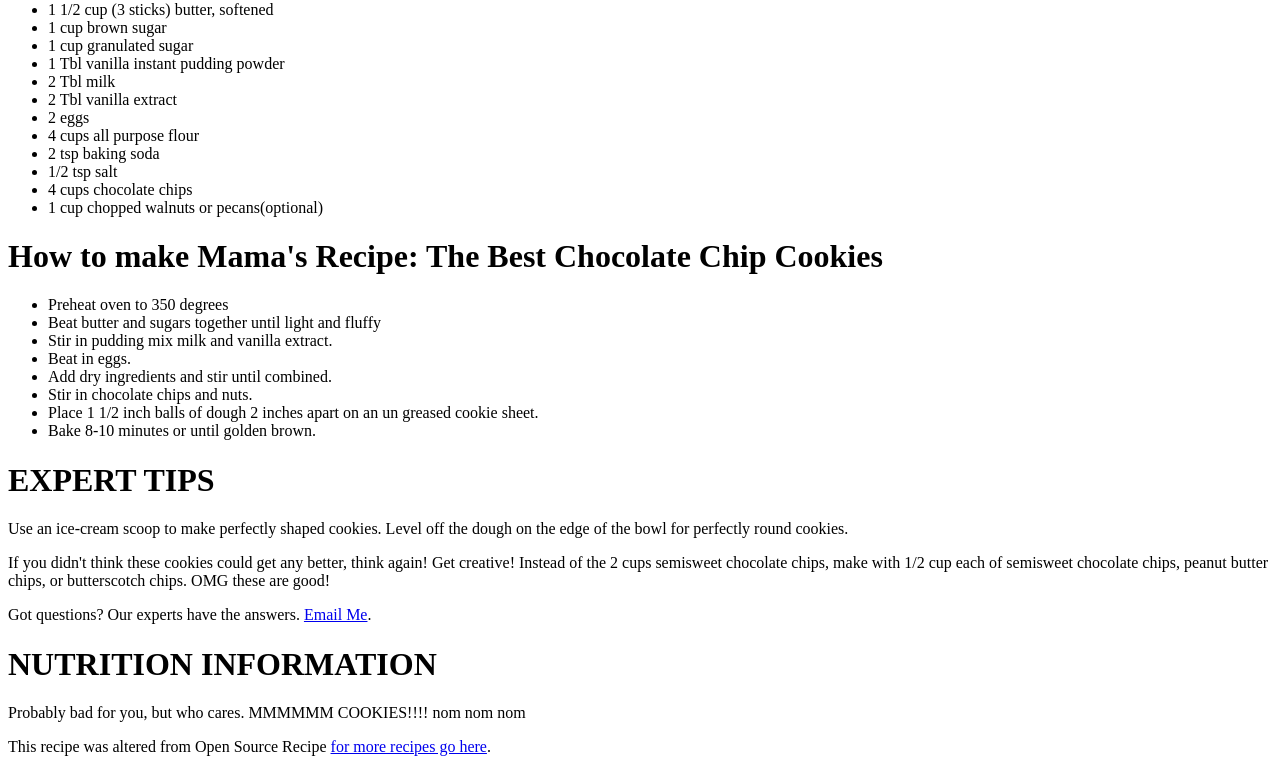
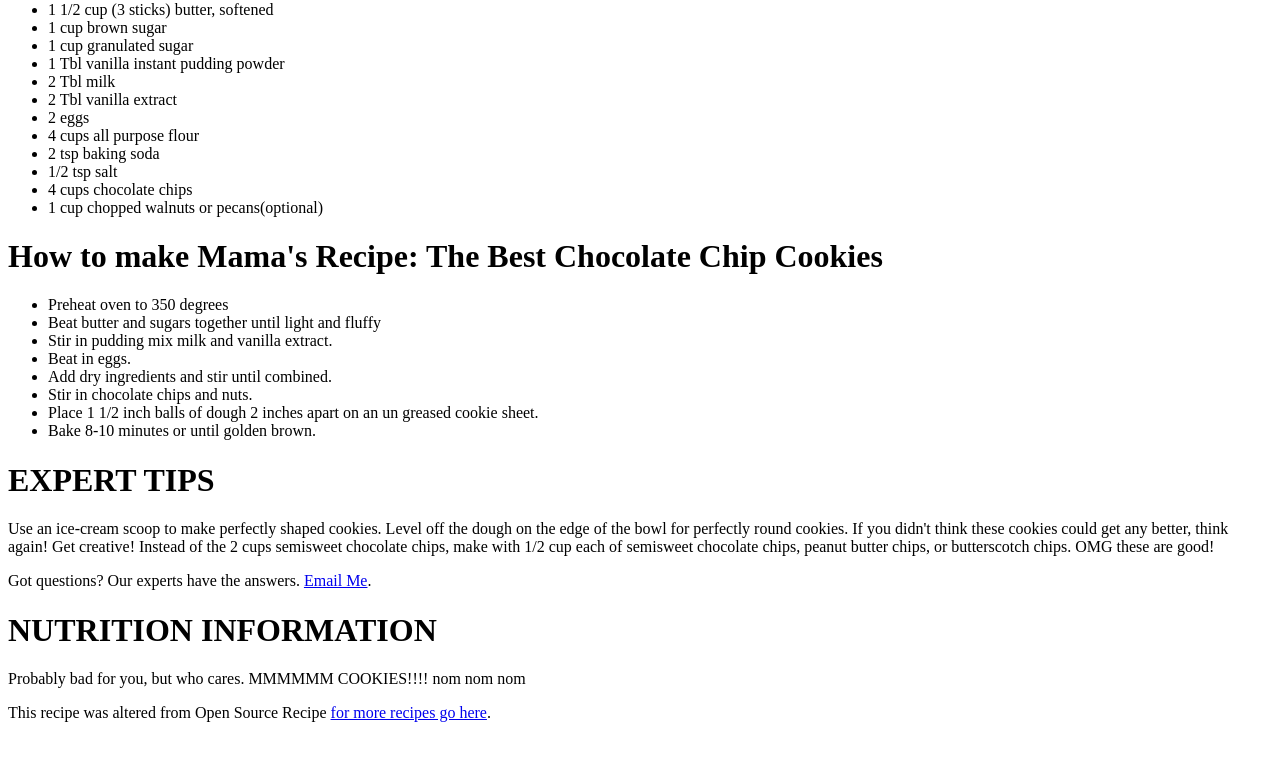
Before and after one commit to nalvarez112/FEWD, a plain HTML site: page cookie-recipe/cookie-recipe.html in a window 1280 px wide. Shown: the part 679-1451 px from the top of the page. After the commit the page ends 1417 px from the top, so only its background shows below. Drawn offline with Linux system fonts and the light colour scheme.

```diff
--- a/cookie-recipe/cookie-recipe.html
+++ b/cookie-recipe/cookie-recipe.html
@@ -59,8 +59,7 @@
 	</ul>
 
 <h1>EXPERT TIPS</h1>
-	<p>Use an ice-cream scoop to make perfectly shaped cookies. Level off the dough on the edge of the bowl for perfectly round cookies.</p>
-	<p>If you didn't think these cookies could get any better, think again! Get creative! Instead of the 2 cups semisweet chocolate chips, make with 1/2 cup each of semisweet chocolate chips, peanut butter chips, or butterscotch chips. OMG these are good!</p>
+	<p>Use an ice-cream scoop to make perfectly shaped cookies. Level off the dough on the edge of the bowl for perfectly round cookies. If you didn't think these cookies could get any better, think again! Get creative! Instead of the 2 cups semisweet chocolate chips, make with 1/2 cup each of semisweet chocolate chips, peanut butter chips, or butterscotch chips. OMG these are good!</p>
 
 	<p>Got questions? Our experts have the answers. <a href="mailto:me@fakeemail.com">Email Me</a>.</p>
 
```
